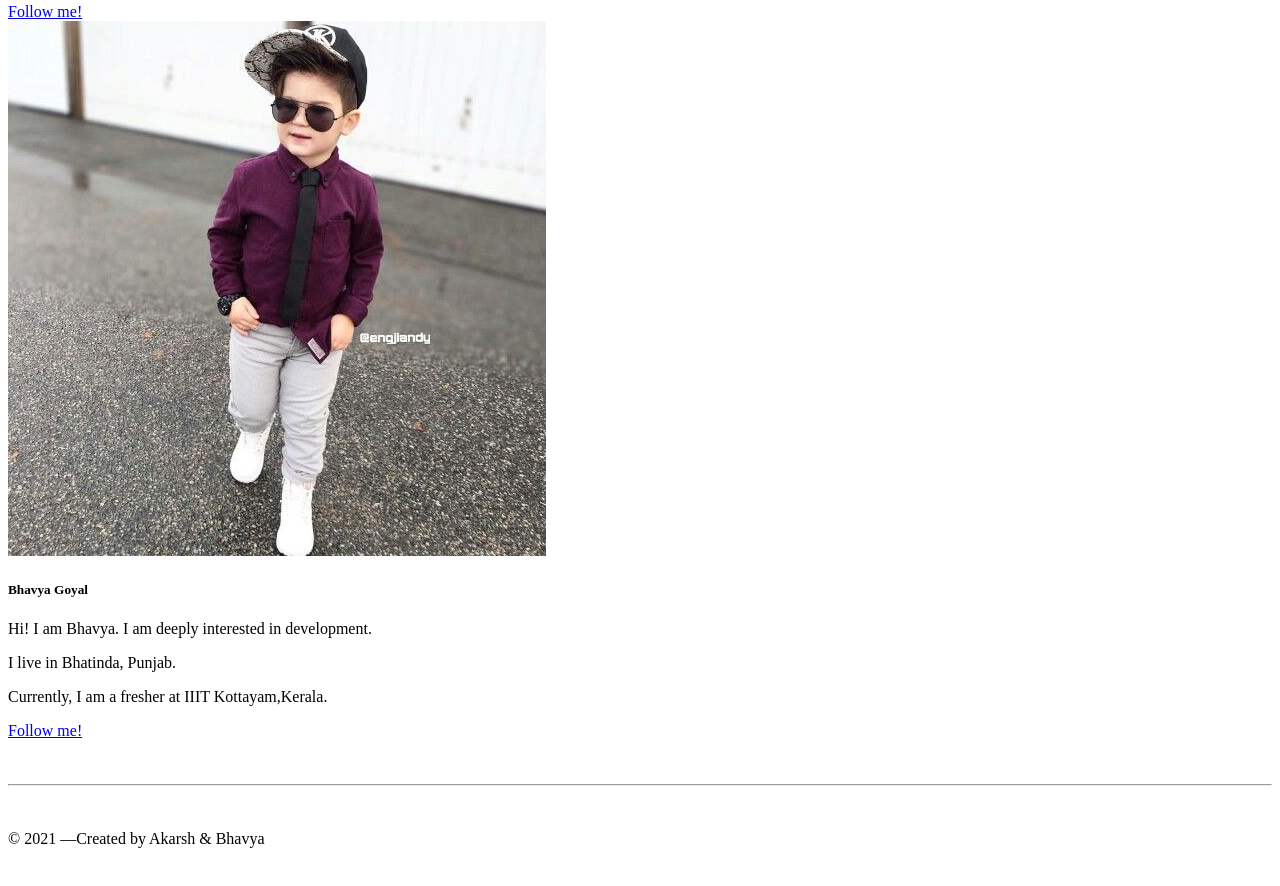
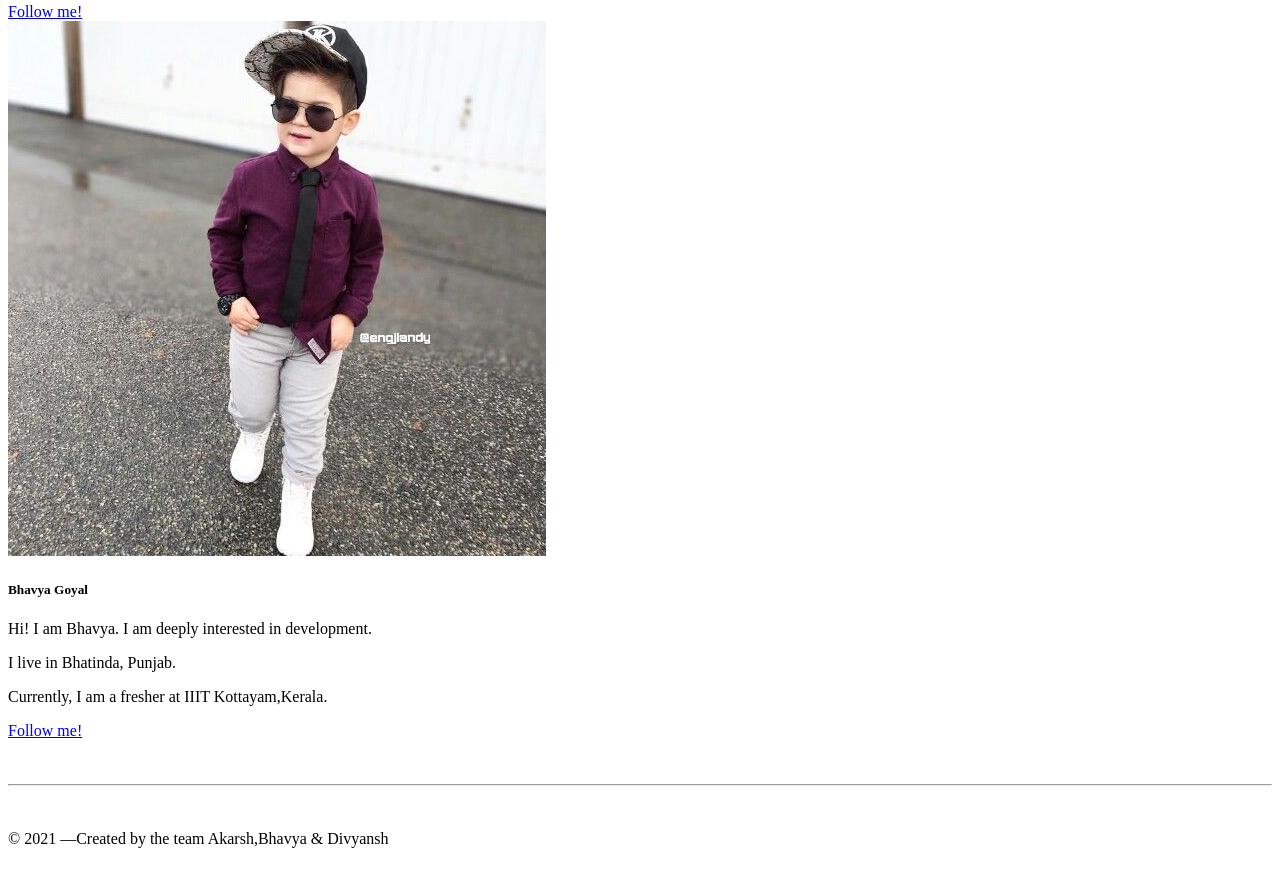
Before and after one commit to junior-geek04/boot, a plain HTML site: page BlogPart.html in a window 1280 px wide. Shown: the part 6874-7760 px from the top of the page. Drawn offline with Linux system fonts and the light colour scheme.

Commit message:
Update BlogPart.html

```diff
--- a/BlogPart.html
+++ b/BlogPart.html
@@ -157,7 +157,7 @@
 
     <div class="card text-center">
       <div class="card-footer text-muted">
-        &#169 2021 &mdash;Created by Akarsh & Bhavya
+        &#169 2021 &mdash;Created by the team Akarsh,Bhavya & Divyansh
       </div>
     </div>
     <br /> <br /> <br />
```
